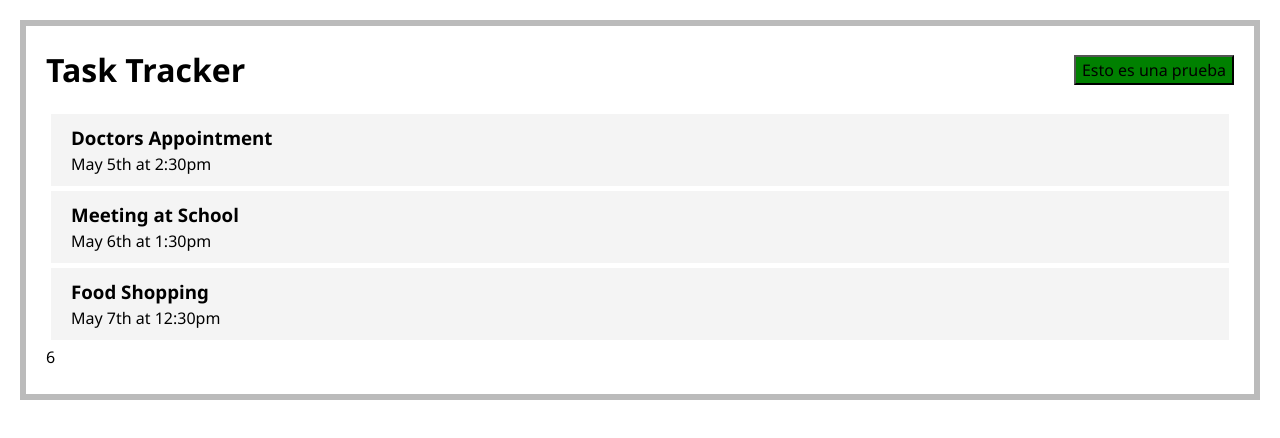
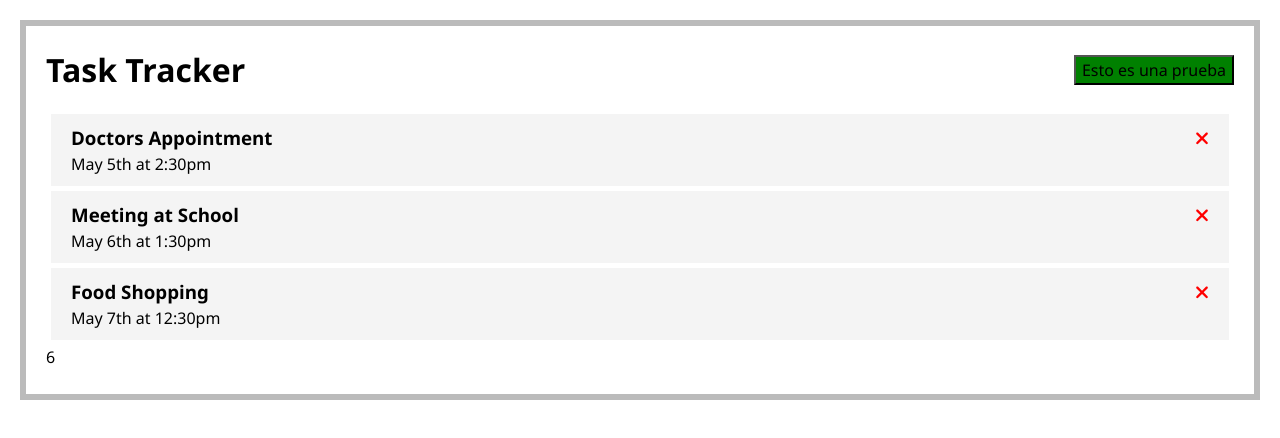
Before and after one commit to gzucca/Angular-Crash, an Angular app: page / in a window 1280 px wide. Shown: the top 438 px of the page. Built offline with nearby package versions, Linux system fonts and the light colour scheme.

Commit message:
Componente task-items terminado

```diff
--- a/src/app/components/task-item/task-item.component.html
+++ b/src/app/components/task-item/task-item.component.html
@@ -1,4 +1,4 @@
 <div class="task">
-    <h3>{{task.text}}</h3>
+    <h3>{{task.text}} <fa-icon [ngStyle]="{color: 'red'}" [icon]="faTimes"></fa-icon></h3>
     <p>{{task.day}}</p>
 </div>
--- a/src/app/components/task-item/task-item.component.ts
+++ b/src/app/components/task-item/task-item.component.ts
@@ -1,5 +1,6 @@
 import { Component, Input } from '@angular/core';
 import {Task} from '../../Task';
+import {faTimes} from '@fortawesome/free-solid-svg-icons'
 
 @Component({
   selector: 'app-task-item',
@@ -8,5 +9,6 @@
 })
 export class TaskItemComponent {
 @Input() task: Task;
+faTimes = faTimes
 
 }
```
